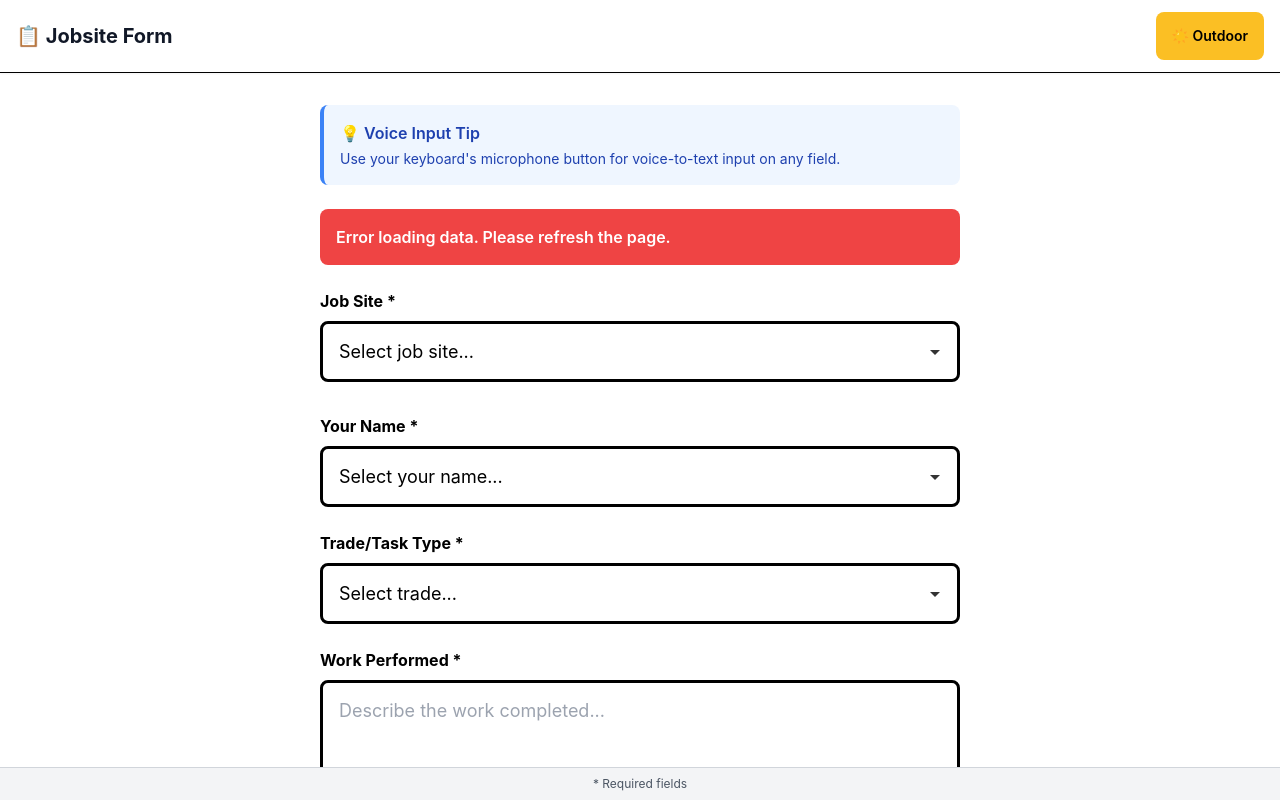
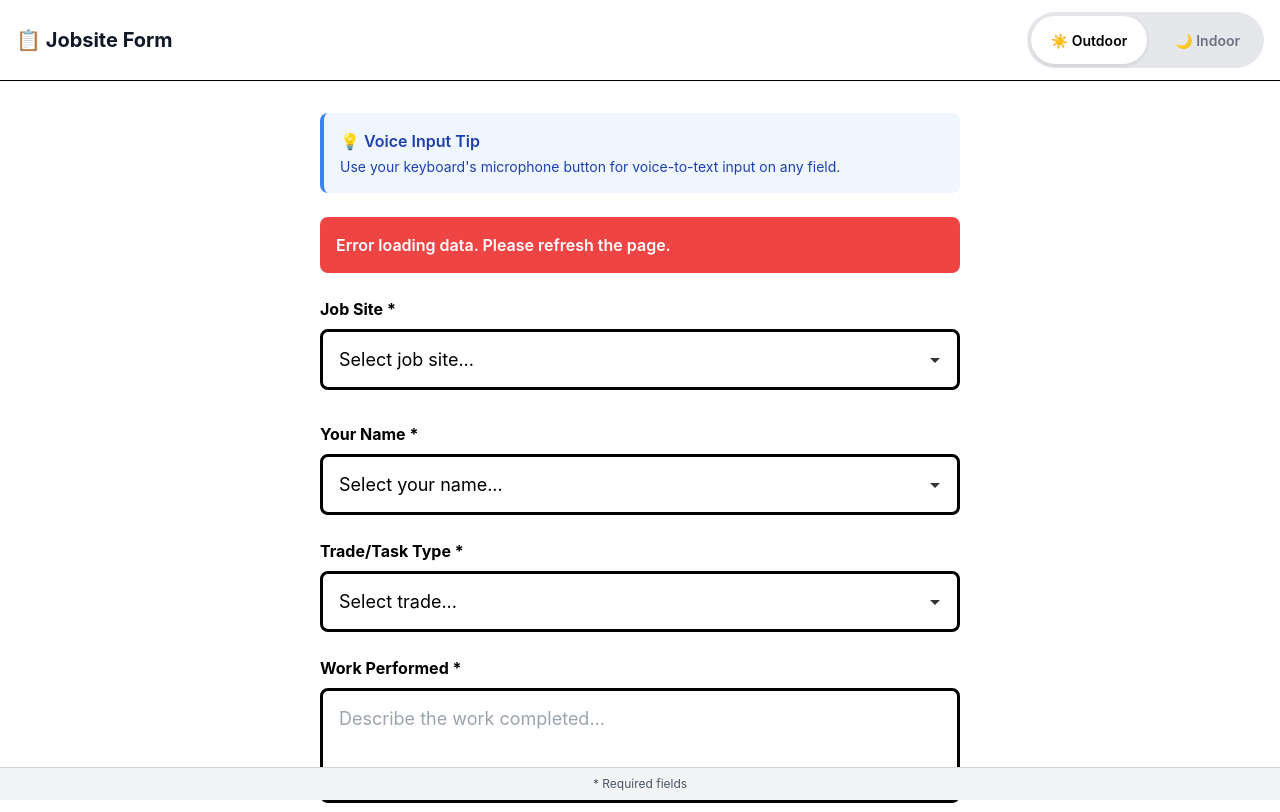
Before and after one commit to asmith81/custom_form_demo, a website: page public/index.html in a window 1280 px wide. Shown: the top 812 px of the page. Drawn offline with nearby package versions, Linux system fonts and the light colour scheme; no server answers.

Commit message:
Redesign mode selector with separate Light/Dark buttons and rounded styling

```diff
--- a/public/app.js
+++ b/public/app.js
@@ -34,35 +34,42 @@ document.addEventListener('DOMContentLoaded', () => {
 });
 
 // ============================================
-// MODE TOGGLE (Indoor/Outdoor)
+// MODE SELECTOR (Indoor/Outdoor)
 // ============================================
 
 function initializeModeToggle() {
-    const modeToggle = document.getElementById('modeToggle');
+    const outdoorBtn = document.getElementById('outdoorModeBtn');
+    const indoorBtn = document.getElementById('indoorModeBtn');
     const body = document.body;
 
     // Load saved mode from localStorage
     const savedMode = localStorage.getItem('displayMode') || 'outdoor';
     setMode(savedMode);
 
-    modeToggle.addEventListener('click', () => {
-        const currentMode = body.getAttribute('data-mode');
-        const newMode = currentMode === 'outdoor' ? 'indoor' : 'outdoor';
-        setMode(newMode);
-        localStorage.setItem('displayMode', newMode);
+    outdoorBtn.addEventListener('click', () => {
+        setMode('outdoor');
+        localStorage.setItem('displayMode', 'outdoor');
+    });
+
+    indoorBtn.addEventListener('click', () => {
+        setMode('indoor');
+        localStorage.setItem('displayMode', 'indoor');
     });
 }
 
 function setMode(mode) {
     const body = document.body;
-    const modeToggle = document.getElementById('modeToggle');
+    const outdoorBtn = document.getElementById('outdoorModeBtn');
+    const indoorBtn = document.getElementById('indoorModeBtn');
 
     body.setAttribute('data-mode', mode);
 
     if (mode === 'outdoor') {
-        modeToggle.textContent = '☀️ Outdoor';
+        outdoorBtn.classList.add('mode-btn-active');
+        indoorBtn.classList.remove('mode-btn-active');
     } else {
-        modeToggle.textContent = '🌙 Indoor';
+        indoorBtn.classList.add('mode-btn-active');
+        outdoorBtn.classList.remove('mode-btn-active');
     }
 }
 
--- a/public/index.html
+++ b/public/index.html
@@ -24,16 +24,24 @@
 </head>
 <body class="min-h-screen transition-colors duration-300" data-mode="outdoor">
 
-    <!-- Header with Mode Toggle -->
+    <!-- Header with Mode Selector -->
     <header class="sticky top-0 z-50 bg-white border-b border-gray-300 shadow-sm">
         <div class="container mx-auto px-4 py-3 flex justify-between items-center">
             <h1 class="text-xl font-bold text-gray-900">📋 Jobsite Form</h1>
-            <button
-                id="modeToggle"
-                class="px-4 py-2 rounded-lg font-semibold text-sm transition-all focus:outline-none focus:ring-4 focus:ring-blue-300"
-                aria-label="Toggle indoor/outdoor mode">
-                ☀️ Outdoor
-            </button>
+            <div class="mode-selector">
+                <button
+                    id="outdoorModeBtn"
+                    class="mode-btn mode-btn-active"
+                    aria-label="Outdoor mode (bright light)">
+                    ☀️ Outdoor
+                </button>
+                <button
+                    id="indoorModeBtn"
+                    class="mode-btn"
+                    aria-label="Indoor mode (dim light)">
+                    🌙 Indoor
+                </button>
+            </div>
         </div>
     </header>
 
--- a/public/styles.css
+++ b/public/styles.css
@@ -9,6 +9,38 @@ body {
     -moz-osx-font-smoothing: grayscale;
 }
 
+/* Mode Selector Buttons */
+.mode-selector {
+    display: flex;
+    gap: 0.5rem;
+    background-color: #e5e7eb;
+    padding: 0.25rem;
+    border-radius: 2rem;
+}
+
+.mode-btn {
+    padding: 0.5rem 1.25rem;
+    border-radius: 1.5rem;
+    font-size: 0.875rem;
+    font-weight: 600;
+    transition: all 0.2s;
+    border: none;
+    cursor: pointer;
+    background-color: transparent;
+    color: #6b7280;
+    min-width: 6rem;
+}
+
+.mode-btn:hover {
+    color: #374151;
+}
+
+.mode-btn-active {
+    background-color: #ffffff;
+    color: #000000;
+    box-shadow: 0 2px 4px rgba(0, 0, 0, 0.1);
+}
+
 /* Outdoor Mode (High Contrast for Bright Sunlight) */
 body[data-mode="outdoor"] {
     background-color: #ffffff;
@@ -18,11 +50,6 @@ body[data-mode="outdoor"] {
 body[data-mode="outdoor"] header {
     background-color: #ffffff;
     border-color: #000000;
-}
-
-body[data-mode="outdoor"] #modeToggle {
-    background-color: #fbbf24;
-    color: #000000;
 }
 
 body[data-mode="outdoor"] .form-label {
@@ -39,15 +66,6 @@ body[data-mode="outdoor"] .form-input {
 body[data-mode="outdoor"] .form-input:focus {
     border-color: #2563eb;
     box-shadow: 0 0 0 4px rgba(37, 99, 235, 0.3);
-}
-
-body[data-mode="outdoor"] .voice-btn {
-    background-color: #2563eb;
-    border: 2px solid #000000;
-}
-
-body[data-mode="outdoor"] .voice-btn:active {
-    background-color: #dc2626;
 }
 
 /* Voice Input Info Banner */
@@ -108,14 +126,29 @@ body[data-mode="indoor"] .voice-btn {
     border: 2px solid #4b5563;
 }
 
-body[data-mode="indoor"] .voice-btn:active {
-    background-color: #dc2626;
-}
-
 body[data-mode="indoor"] footer {
     background-color: #374151;
     border-color: #4b5563;
     color: #9ca3af;
+}
+
+/* Indoor Mode - Mode Selector */
+body[data-mode="indoor"] .mode-selector {
+    background-color: #4b5563;
+}
+
+body[data-mode="indoor"] .mode-btn {
+    color: #9ca3af;
+}
+
+body[data-mode="indoor"] .mode-btn:hover {
+    color: #d1d5db;
+}
+
+body[data-mode="indoor"] .mode-btn-active {
+    background-color: #6366f1;
+    color: #ffffff;
+    box-shadow: 0 2px 4px rgba(0, 0, 0, 0.3);
 }
 
 /* Desktop Container - Center and Limit Width */
@@ -229,11 +262,12 @@ button {
     min-height: 3rem; /* 48px minimum */
 }
 
-/* Submit Button - Ensure Full Width */
+/* Submit Button - Ensure Full Width and More Rounded */
 #submitBtn {
     width: 100%;
     max-width: 100%;
     display: block;
+    border-radius: 1.5rem !important; /* More rounded */
 }
 
 /* Responsive Adjustments */
```
